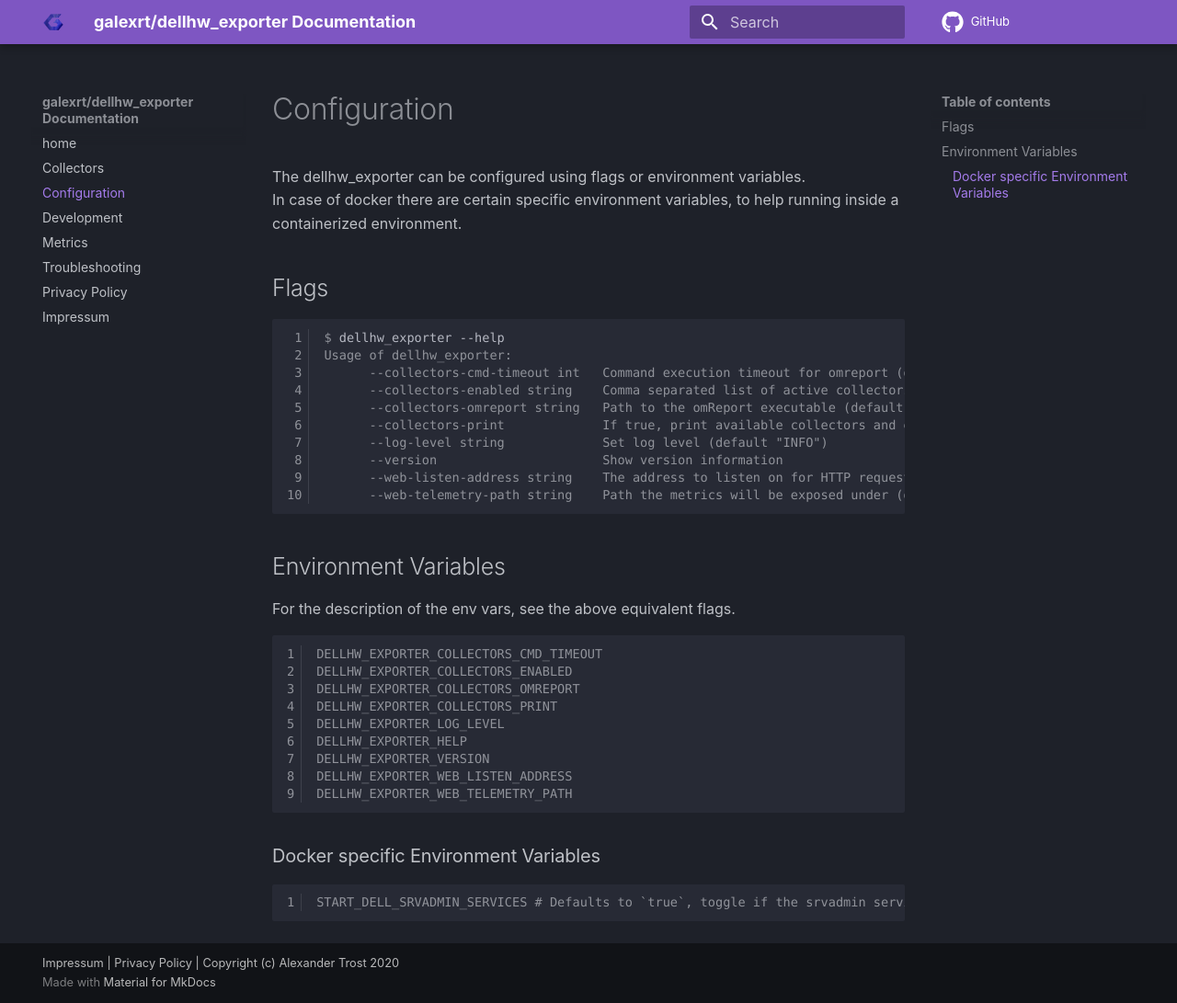
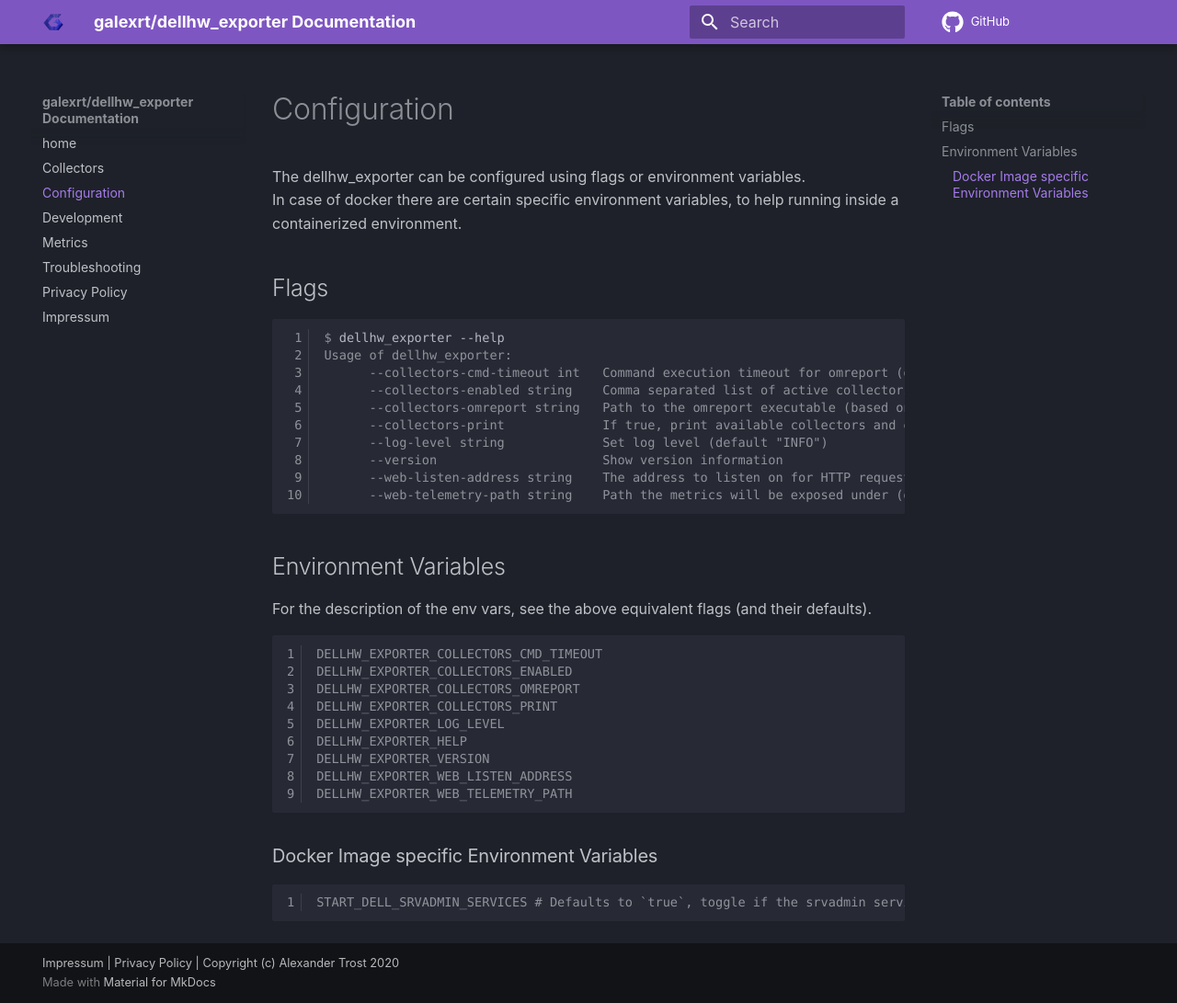
Before and after one commit to galexrt/dellhw_exporter, an MkDocs documentation site: the page built from docs/configuration.md, in a window 1280 px wide and 1091 px high. Shown: the whole window at 92% size. Built offline with MkDocs 1.6.1 and Material for MkDocs 9.7.7, drawn with Linux system fonts in a browser that asks for light colours; comment, search, counter and statistics services are not loaded.

Commit message:
docs: rework collectors-omreport flag description
Signed-off-by: Alexander Trost <galexrt@googlemail.com>

````diff
--- a/docs/configuration.md
+++ b/docs/configuration.md
@@ -8,7 +8,7 @@
 Usage of dellhw_exporter:
       --collectors-cmd-timeout int   Command execution timeout for omreport (default 15)
       --collectors-enabled string    Comma separated list of active collectors (default "chassis,chassis_batteries,fans,firmwares,memory,nics,processors,ps,ps_amps_sysboard_pwr,storage_battery,storage_controller,storage_enclosure,storage_pdisk,storage_vdisk,system,temps,volts")
-      --collectors-omreport string   Path to the omReport executable (default "/opt/dell/srvadmin/bin/omreport")
+      --collectors-omreport string   Path to the omreport executable (based on the OS (linux or windows) default paths are used if unset) (default "/opt/dell/srvadmin/bin/omreport")
       --collectors-print             If true, print available collectors and exit.
       --log-level string             Set log level (default "INFO")
       --version                      Show version information
@@ -18,7 +18,7 @@
 
 ## Environment Variables
 
-For the description of the env vars, see the above equivalent flags.
+For the description of the env vars, see the above equivalent flags (and their defaults).
 
 ```console
 DELLHW_EXPORTER_COLLECTORS_CMD_TIMEOUT
@@ -32,7 +32,7 @@
 DELLHW_EXPORTER_WEB_TELEMETRY_PATH
 ```
 
-### Docker specific Environment Variables
+### Docker Image specific Environment Variables
 
 ```console
 START_DELL_SRVADMIN_SERVICES # Defaults to `true`, toggle if the srvadmin services are started inside the container
````
Also changed, not shown: 1 other file.
